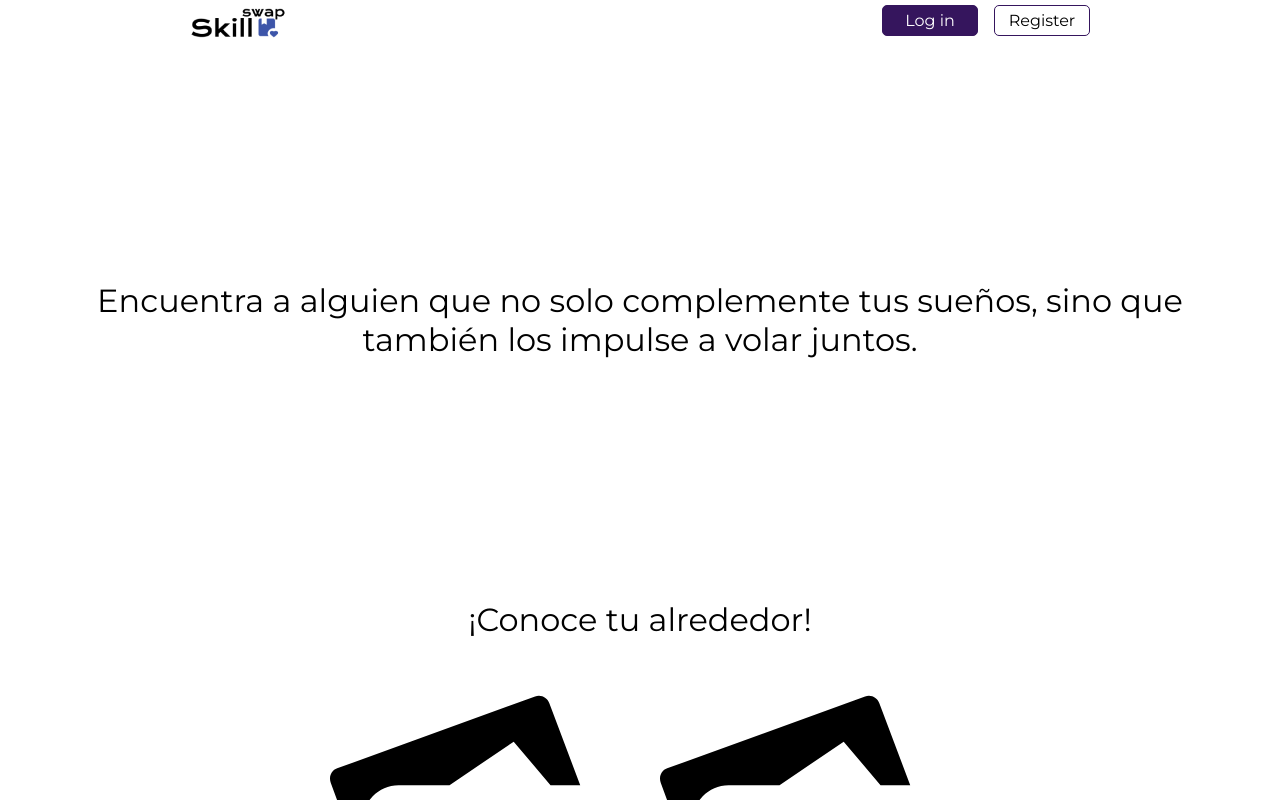
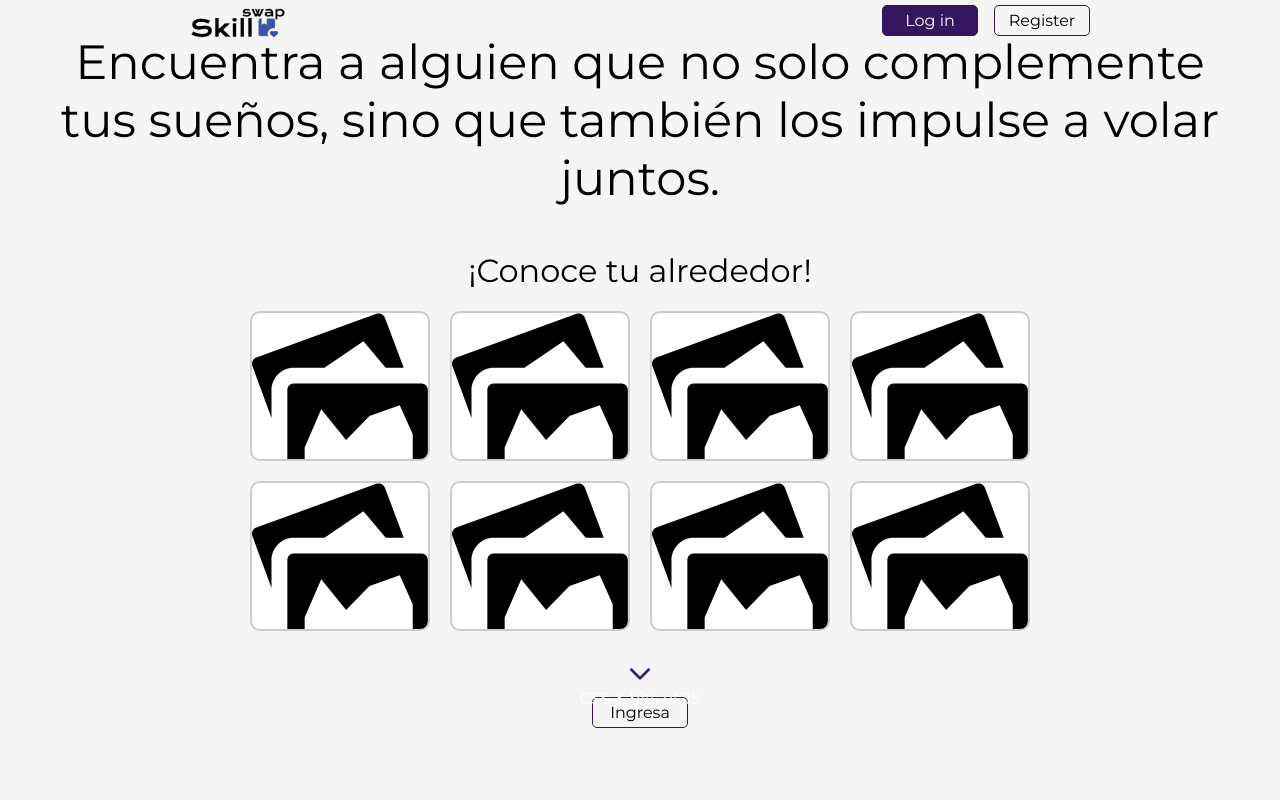
Before and after one commit to AlejoCastroT/ProWeb, a React (Vite) app: page / in a window 1280 px wide. Shown: the top 800 px of the page. Built offline with nearby package versions, Linux system fonts and the light colour scheme.

Commit message:
arreglos a Hover

```diff
--- a/src/Styles/Badge.css
+++ b/src/Styles/Badge.css
@@ -17,7 +17,7 @@
     border-radius: 50%;
     transition: var(--easing);
     box-shadow: 0px .5rem 1rem rgba(0, 0, 0, .75);
-    z-index: 1; /* Asegurarse de que esté encima de la imagen */
+    z-index: 1;
 }
 
 .badge:hover {
--- a/src/Styles/HoverEffects.css
+++ b/src/Styles/HoverEffects.css
@@ -1,140 +1,77 @@
-.container {
-  max-width: 800px;
-  margin: 0 auto;
-  text-align: center;
+* {
+  box-sizing: border-box;
 }
 
-.container ul {
+body {
+  font-family: Arial, sans-serif;
+  background-color: #f5f5f5;
+}
+
+.container {
+  display: flex;
+  flex-direction: column;
+  align-items: center;
+  padding: 1px;
+}
+
+h1 {
+  margin-bottom: 10px;
+}
+
+.grid {
+  display: flex;
+  flex-wrap: wrap; /* Permite que los elementos se envuelvan en varias líneas */
+  justify-content: center; /* Centra los elementos en la línea */
+}
+
+ul {
   list-style: none;
   padding: 0;
+  display: flex;
+  flex-wrap: wrap;
+  max-width: 100%;
+  width: 800px;
+  margin: 0;
 }
 
-.container li {
-  position: relative;
-  margin: 20px 0;
-  display: inline-block;
-  overflow: hidden;
+li {
+  flex: 0 0 calc(25% - 20px);
+  margin: 10px;
+  max-width: 300px;
 }
 
-.container a {
+.normal {
+  display: block;
+  width: 100%;
+  height: 150px;
+  position: relative;
   text-decoration: none;
-  color: #333;
-  display: block;
-  position: relative;
-  padding: 20px;
-  background-color: #fff;
-  transition: all 0.4s ease;
+  color: black;
+  background-color: white;
+  border: 2px solid #ccc;
+  border-radius: 10px;
+  overflow: hidden;
+  transition: transform 0.3s ease, box-shadow 0.3s ease;
 }
 
-.container a.normal {
-  border-radius: 5px;
+.normal:hover {
+  transform: translateY(-10px);
+  box-shadow: 0 4px 20px rgba(0, 0, 0, 0.2);
 }
 
-.container a:hover {
-  background-color: #f0f0f0;
+.info {
+  display: none;
+  position: absolute;
+  bottom: 0;
+  left: 0;
+  right: 0;
+  background-color: rgba(255, 255, 255, 0.8);
+  padding: 10px;
+  text-align: center;
+  transition: opacity 0.3s ease;
 }
 
-
-.in-top {
-  animation: slideInTop 0.5s forwards;
+.normal:hover .info {
+  display: block;
+  opacity: 1;
 }
-
-.in-right {
-  animation: slideInRight 0.5s forwards;
-}
-
-.in-bottom {
-  animation: slideInBottom 0.5s forwards;
-}
-
-.in-left {
-  animation: slideInLeft 0.5s forwards;
-}
-
-.out-top {
-  animation: slideOutTop 0.5s forwards;
-}
-
-.out-right {
-  animation: slideOutRight 0.5s forwards;
-}
-
-.out-bottom {
-  animation: slideOutBottom 0.5s forwards;
-}
-
-.out-left {
-  animation: slideOutLeft 0.5s forwards;
-}
-
-@keyframes slideInTop {
-  from {
-    transform: translateY(-100%);
-  }
-  to {
-    transform: translateY(0);
-  }
-}
-
-@keyframes slideInRight {
-  from {
-    transform: translateX(100%);
-  }
-  to {
-    transform: translateX(0);
-  }
-}
-
-@keyframes slideInBottom {
-  from {
-    transform: translateY(100%);
-  }
-  to {
-    transform: translateY(0);
-  }
-}
-
-@keyframes slideInLeft {
-  from {
-    transform: translateX(-100%);
-  }
-  to {
-    transform: translateX(0);
-  }
-}
-
-@keyframes slideOutTop {
-  from {
-    transform: translateY(0);
-  }
-  to {
-    transform: translateY(-100%);
-  }
-}
-
-@keyframes slideOutRight {
-  from {
-    transform: translateX(0);
-  }
-  to {
-    transform: translateX(100%);
-  }
-}
-
-@keyframes slideOutBottom {
-  from {
-    transform: translateY(0);
-  }
-  to {
-    transform: translateY(100%);
-  }
-}
-
-@keyframes slideOutLeft {
-  from {
-    transform: translateX(0);
-  }
-  to {
-    transform: translateX(-100%);
-  }
-}
--- a/src/Styles/Index.css
+++ b/src/Styles/Index.css
@@ -5,7 +5,9 @@
     justify-content: center;
     align-items: center;
     text-align: center;
-    font-size: 2rem;
+    font-size: 3rem;
+    margin-top: -200px;
+    margin-bottom: -150px;
 }
 .section-index{
     position: relative;
@@ -25,6 +27,7 @@
     padding: 5px;
     border-radius: 5px;
     color: #000;
+    margin-bottom: 20px;
 }
 
 .btn-ingre:hover {
--- a/src/components/HoverEffect.jsx
+++ b/src/components/HoverEffect.jsx
@@ -2,6 +2,18 @@ import React from 'react';
 import "../styles/HoverEffects.css";
 
 const HoverEffect = () => {
+
+  const textos = [
+    "disfruta de la vida",
+    "conoce el mundo",
+    "aprende de los demas",
+    "disfruta del aprendizaje",
+    "comparte tus ideas",
+    "demuestra tu talento",
+    "descubre personalidades",
+    "diviertete en el proceso"
+  ];
+
   return (
     <header>
       <div className="container">
@@ -9,7 +21,7 @@ const HoverEffect = () => {
         <p>CSS & bits of JS</p>
         <div className="container">
           <ul>
-            {Array.from({ length: 12 }, (_, index) => (
+            {textos.map((texto, index) => (
               <li key={index}>
                 <a href="#" className="normal">
                   <svg viewBox="0 0 80 76" x="0px" y="0px">
@@ -18,7 +30,7 @@ const HoverEffect = () => {
                     </g>
                   </svg>
                   <div className="info">
-                    <h3>Single-origin coffee whatever</h3>
+                    <h3>{texto}</h3>
                   </div>
                 </a>
               </li>
@@ -31,3 +43,7 @@ const HoverEffect = () => {
 };
 
 export default HoverEffect;
+
+
+
+//https://codepen.io/noeldelgado/pen/nweYMz
```
